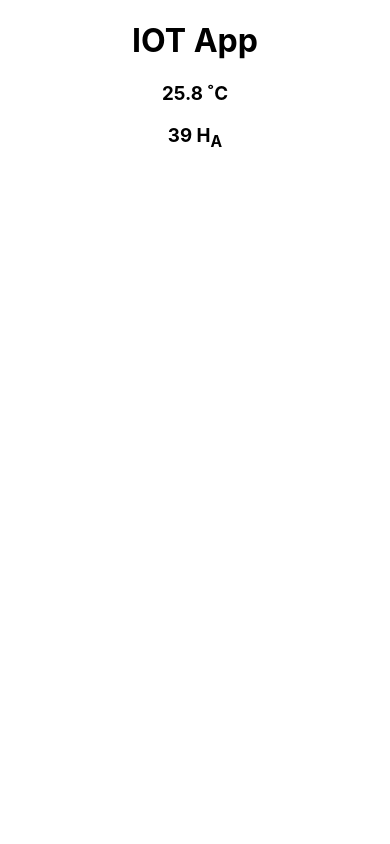
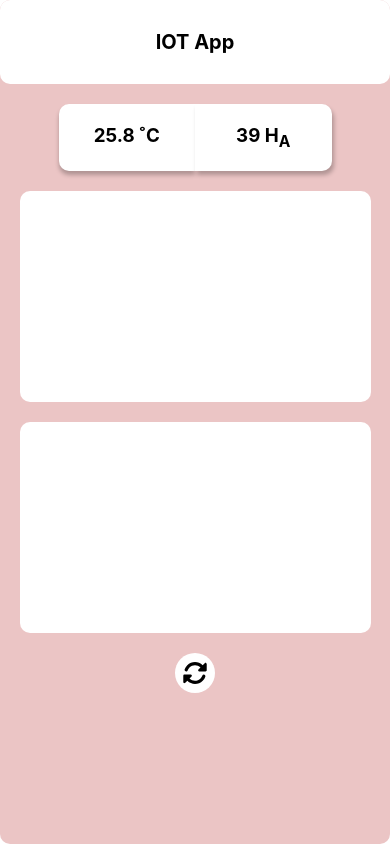
Before and after one commit to zemonas/tempanamolydetection, a React (Create React App) app: page / in a window 390 px wide. Built offline with nearby package versions, Linux system fonts and the light colour scheme.

Commit message:
Added Css styles According to Figma File
Not Scalable
Just mobile Design
Not even that much responsive

```diff
--- a/package.json
+++ b/package.json
@@ -3,6 +3,9 @@
   "version": "0.1.0",
   "private": true,
   "dependencies": {
+    "@fortawesome/fontawesome-svg-core": "^6.1.1",
+    "@fortawesome/free-solid-svg-icons": "^6.1.1",
+    "@fortawesome/react-fontawesome": "^0.1.18",
     "@testing-library/jest-dom": "^5.16.4",
     "@testing-library/react": "^12.1.4",
     "@testing-library/user-event": "^13.5.0",
--- a/src/App.css
+++ b/src/App.css
@@ -1,38 +1,92 @@
-.App {
+*{
+  margin: 0;
+  padding: 0;
+  box-sizing: border-box;
+}
+.App{
+  width:100%;
+  height:100vh;
+  /* width:412px;
+  height:732px;
+  margin:0 auto; */
+  display: flex;
+  flex-direction: column;
+  background-color: #EBC5C5;
+  border-radius: 10px;
+}
+/* Header styles */
+.Header{
+  width:100%;
+  height:10%;
+  display: flex;
+  align-items: center;
+  justify-content: center;
+  background-color: #FFFFFF;
+  border-radius: 10px;
+}
+.Header > h1{
+  margin:0 auto;
+  font-size: 20px;
+  font-weight: bold;
+  color: #000000;
+}
+
+/* Main styles */
+.Content{
+  width:100%;
+  border-radius: 10px;
+
+}
+/* Div Conataining Current Values container */
+.temp-humidity{
+  width:100%;
+  border-radius: 10px;
+  display: flex;
+  flex-direction: row;
+  justify-content: center;
+  margin-top: 20px;
+}
+.temp-container{
+  width:35%;
+  background: #FFFFFF;
+  box-shadow: 0px 4px 4px rgba(0, 0, 0, 0.25);
+  border-radius: 10px 0px 0px 10px;
+  padding: 20px;
+  text-align: center;
+}
+.Humidity-container{
+  width:35%;
+  background: #FFFFFF;
+  box-shadow: 2px 4px 4px rgba(0, 0, 0, 0.25);
+  border-radius: 0px 10px 10px 0px;
+  padding: 20px;
   text-align: center;
 }
 
-.App-logo {
-  height: 40vmin;
-  pointer-events: none;
+/* Div Conataining Cchart background */
+.echart{
+  width:90%;
+  height: 25vh;
+  margin: 0 auto;
+  border-radius: 10px;
+  margin-top: 20px;
+  background-color: #FFFFFF;
 }
 
-@media (prefers-reduced-motion: no-preference) {
-  .App-logo {
-    animation: App-logo-spin infinite 20s linear;
-  }
+/* Div Conataining reload Button*/
+.reload{
+  position: relative;
+  height: 40px;
+  width: 40px;
+  border-radius: 50%;
+  background-color: #FFFFFF;
+  margin: 0 auto;
+  margin-top: 20px;
 }
-
-.App-header {
-  background-color: #282c34;
-  min-height: 100vh;
-  display: flex;
-  flex-direction: column;
-  align-items: center;
-  justify-content: center;
-  font-size: calc(10px + 2vmin);
-  color: white;
+.icon{
+  position: absolute;
+  top: 50%;
+  left: 50%;
+  transform: translate(-50%, -50%);
+  font-size: 25px;
 }
-
-.App-link {
-  color: #61dafb;
-}
-
-@keyframes App-logo-spin {
-  from {
-    transform: rotate(0deg);
-  }
-  to {
-    transform: rotate(360deg);
-  }
-}
--- a/src/App.js
+++ b/src/App.js
@@ -1,4 +1,6 @@
 import "./App.css";
+import { FontAwesomeIcon } from "@fortawesome/react-fontawesome";
+import { faRotate } from "@fortawesome/free-solid-svg-icons";
 
 function App() {
   return (
@@ -35,7 +37,9 @@ function App() {
         </div>
 
         {/* reload */}
-        <div className="reload"></div>
+        <div className="reload">
+          <FontAwesomeIcon icon={faRotate} className="icon" />
+        </div>
       </div>
     </div>
   );
```
Also changed, not shown: 1 other file (tests, documents, lock files or other folders).
